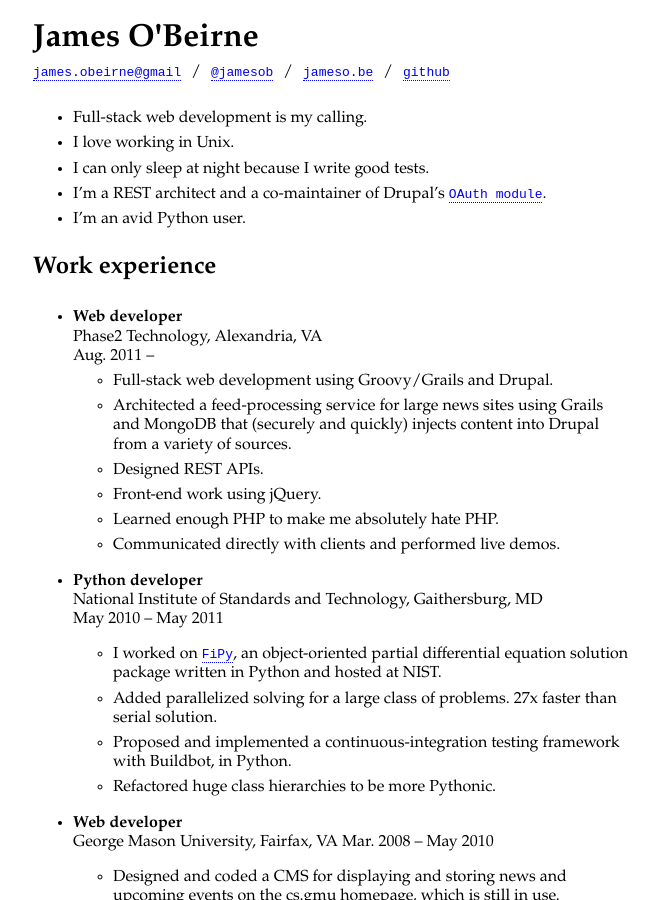
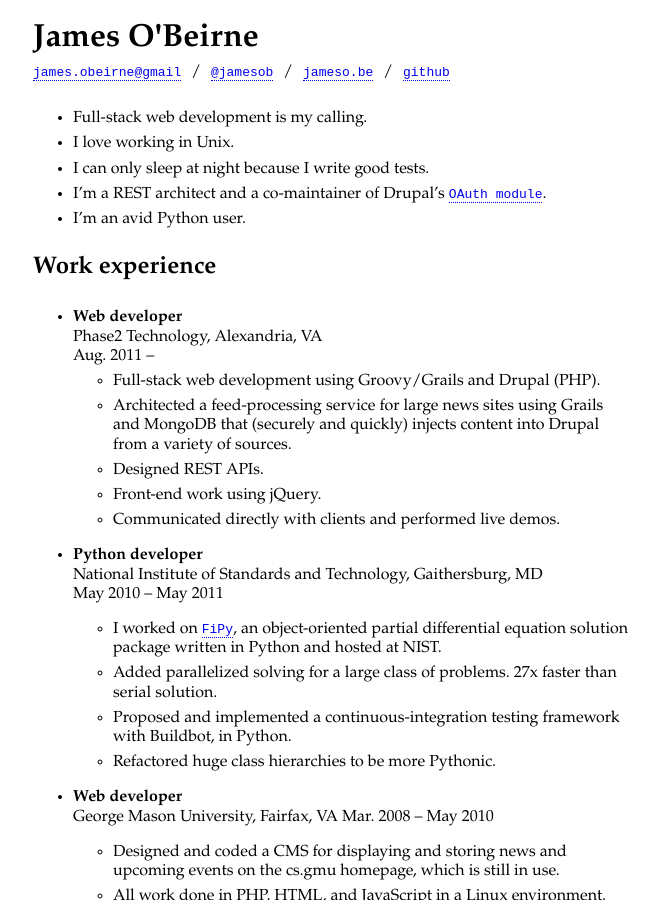
Before and after one commit to jamesob/jamesob.github.io, a Jekyll site: the page built from resume/index.markdown, in a window 1280 px wide and 900 px high. Shown: the whole window, without its empty margins (27-686 px from the left). Built offline with Jekyll 4.4.1, drawn with Linux system fonts in a browser that asks for light colours.

Commit message:
res update

```diff
--- a/resume/index.markdown
+++ b/resume/index.markdown
@@ -15,13 +15,12 @@ title: "James O'Beirne"
 - **Web developer**
   Phase2 Technology, Alexandria, VA
   Aug. 2011 --
-  - Full-stack web development using Groovy/Grails and Drupal.
+  - Full-stack web development using Groovy/Grails and Drupal (PHP).
   - Architected a feed-processing service for large news sites using Grails and
     MongoDB that (securely and quickly) injects content into Drupal from a variety of
     sources.
   - Designed REST APIs.
   - Front-end work using jQuery.
-  - Learned enough PHP to make me absolutely hate PHP.
   - Communicated directly with clients and performed live demos.
 
 - **Python developer**
```
